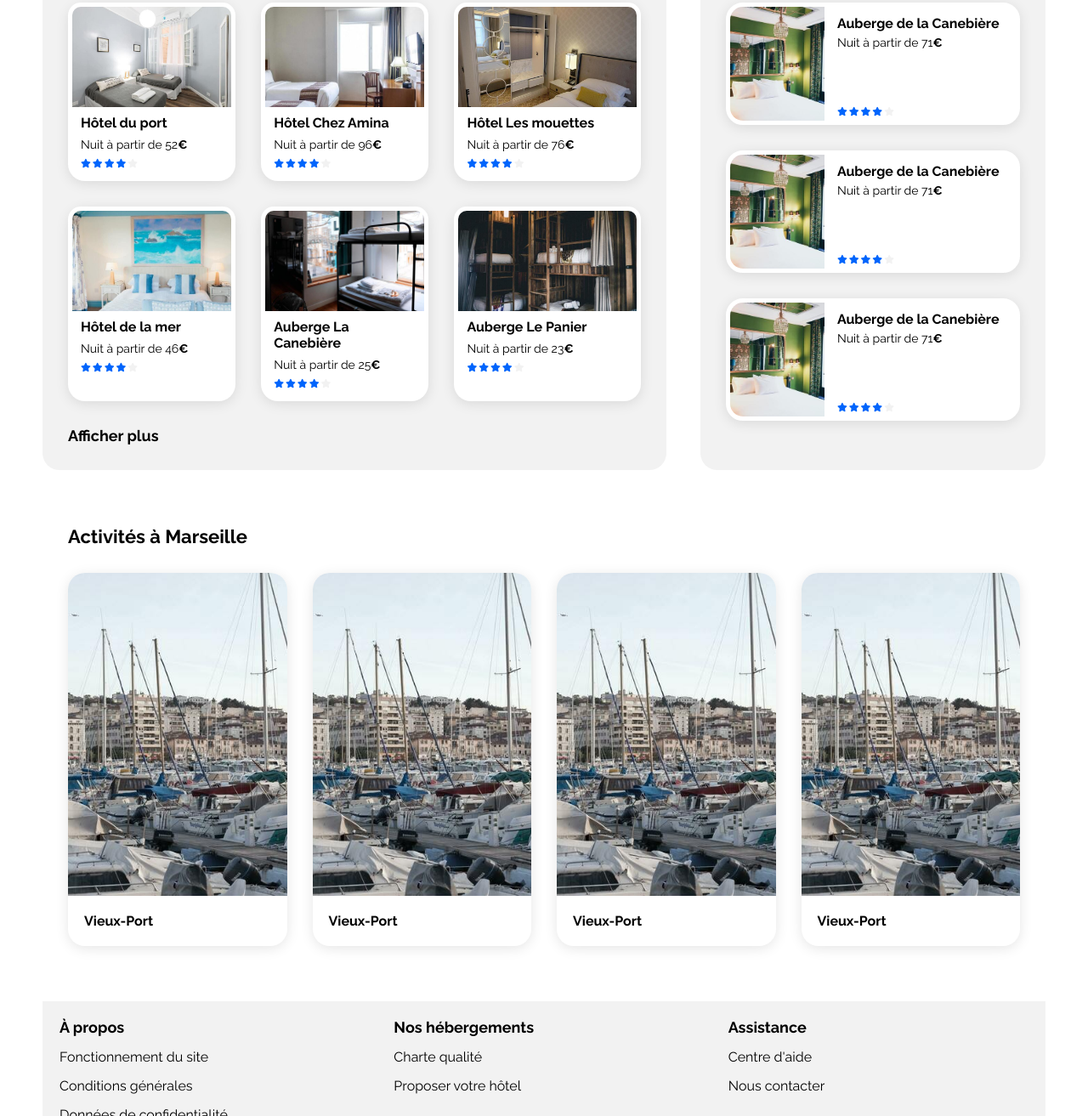
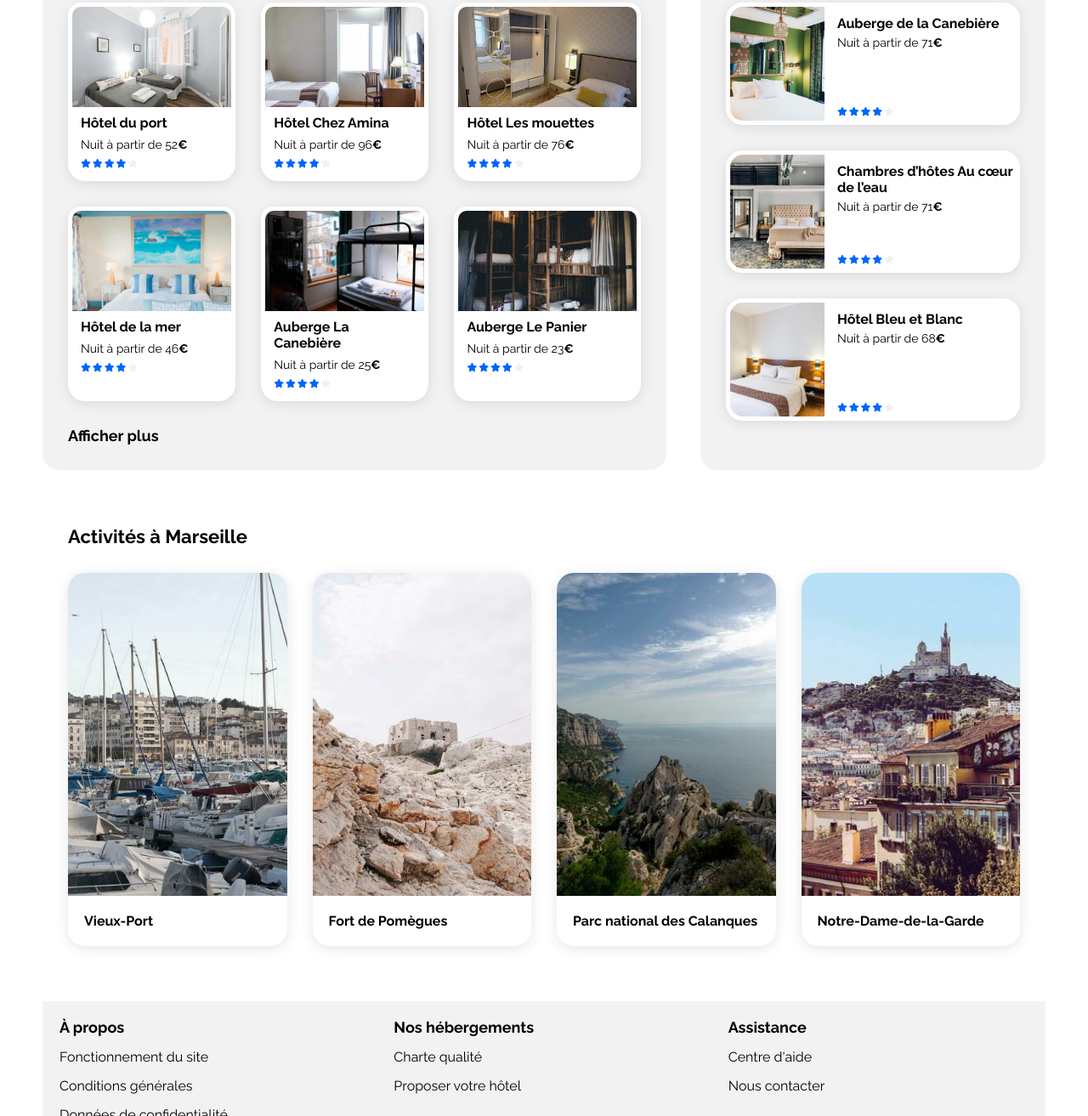
Before and after one commit to Julien-WH/booki, a plain HTML site: page index.html in a window 1280 px wide. Shown: the part 482-1795 px from the top of the page at 85% size. Drawn offline with Linux system fonts and the light colour scheme.

Commit message:
modified:   css/style.css 	modified:   index.html

```diff
--- a/css/style.css
+++ b/css/style.css
@@ -362,8 +362,8 @@ a:hover {
 .populaires .card-rating {
   margin-top: auto;
 }
-/****** Activités ***********/
 
+/* ------------------------------- Activities ------------------------------- */
 .activities {
   margin: 65px 30px;
 }
@@ -371,6 +371,7 @@ a:hover {
 .activities h2 {
   margin-bottom: 30px;
 }
+
 .activities h3 {
   padding: 20px 19px;
   font-size: 1rem;
@@ -383,6 +384,7 @@ a:hover {
   padding: 0;
   list-style: none;
 }
+
 .activities-card {
   overflow: hidden;
   border-radius: 20px;
@@ -390,6 +392,7 @@ a:hover {
   position: relative;
   display: flex;
   flex-direction: column;
+  flex-basis: 100%;
 }
 
 .activities img {
--- a/index.html
+++ b/index.html
@@ -242,7 +242,7 @@
             <h2 class="section-title icons">Les plus populaires</h2>
 
             <article class="card">
-              <img src="images/hebergements/emile-guillemot.jpg" alt="" />
+              <img src="images/hebergements/emile-guillemot.jpg" alt="Chambre de l'Auberge La Canebière avec un lit simple superposé" />
               <div class="populaires-content">
                 <h3 class="card-title">
                   <a href="#">Auberge de la Canebière</a>
@@ -266,10 +266,10 @@
             </article>
 
             <article class="card">
-              <img src="images/hebergements/emile-guillemot.jpg" alt="" />
+              <img src="images/hebergements/aw-creative.jpg" alt="Chambres d’hôtes Au cœur de l’eau avec lit double et mezzanine" />
               <div class="populaires-content">
                 <h3 class="card-title">
-                  <a href="#">Auberge de la Canebière</a>
+                  <a href="#">Chambres d’hôtes Au cœur de l’eau</a>
                 </h3>
 
                 <p>Nuit à partir de 71<span class="euro">€</span></p>
@@ -290,13 +290,13 @@
             </article>
 
             <article class="card">
-              <img src="images/hebergements/emile-guillemot.jpg" alt="" />
+              <img src="images/hebergements/febrian-zakaria2.jpg" alt="Chambre de l'Hôtel Bleu et Blanc avec lit double" />
               <div class="populaires-content">
                 <h3 class="card-title">
-                  <a href="#">Auberge de la Canebière</a>
+                  <a href="#">Hôtel Bleu et Blanc</a>
                 </h3>
 
-                <p>Nuit à partir de 71<span class="euro">€</span></p>
+                <p>Nuit à partir de 68<span class="euro">€</span></p>
 
                 <div class="card-rating">
                   <i class="fa-xs fa-solid fa-star" aria-hidden="true"></i>
@@ -319,30 +319,30 @@
           <h2 class="section-title">Activités à Marseille</h2>
           <ul class="activities-cards">
             <li class="activities-card">
-              <img src="images/activites/reno-laithienne.jpg" />
+              <img src="images/activites/reno-laithienne.jpg" alt="Photographie du Vieux-Port"/>
               <h3>
                 <a href="#">Vieux-Port</a>
               </h3>
             </li>
 
             <li class="activities-card">
-              <img src="images/activites/reno-laithienne.jpg" />
+              <img src="images/activites/paul-hermann.jpg" alt="Photographie du Fort de Pomègues" />
               <h3>
-                <a href="#">Vieux-Port</a>
+                <a href="#">Fort de Pomègues</a>
               </h3>
             </li>
 
             <li class="activities-card">
-              <img src="images/activites/reno-laithienne.jpg" />
+              <img src="images/activites/kilyan-sockalingum.jpg" alt="Photographie du Parc national des Calanques" />
               <h3>
-                <a href="#">Vieux-Port</a>
+                <a href="#">Parc national des Calanques</a>
               </h3>
             </li>
 
             <li class="activities-card">
-              <img src="images/activites/reno-laithienne.jpg" />
+              <img src="images/activites/florian-wehde.jpg" alt="Photographie de Notre-Dame-de-la-Garde" />
               <h3>
-                <a href="#">Vieux-Port</a>
+                <a href="#">Notre-Dame-de-la-Garde</a>
               </h3>
             </li>
           </ul>
```
